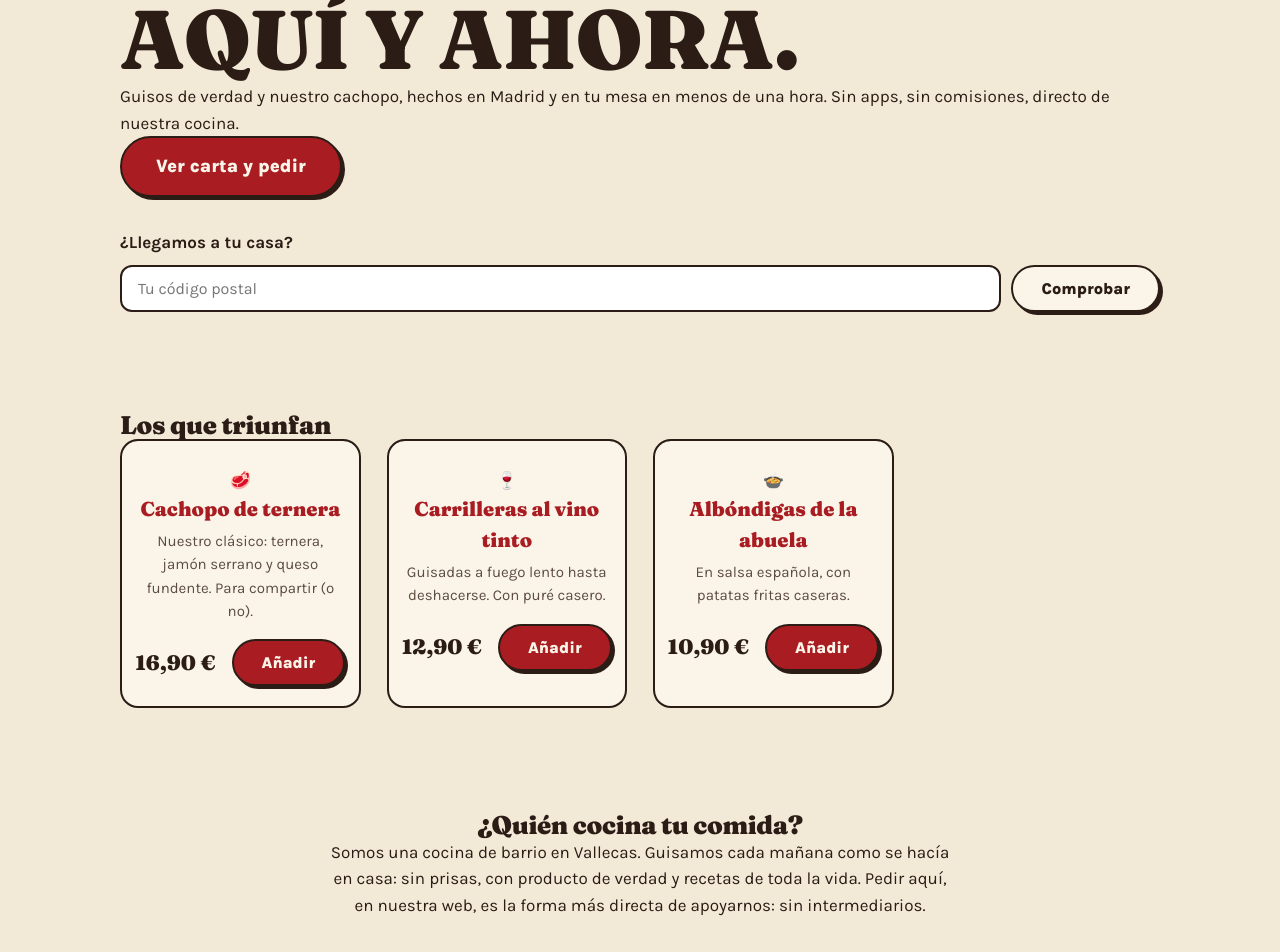
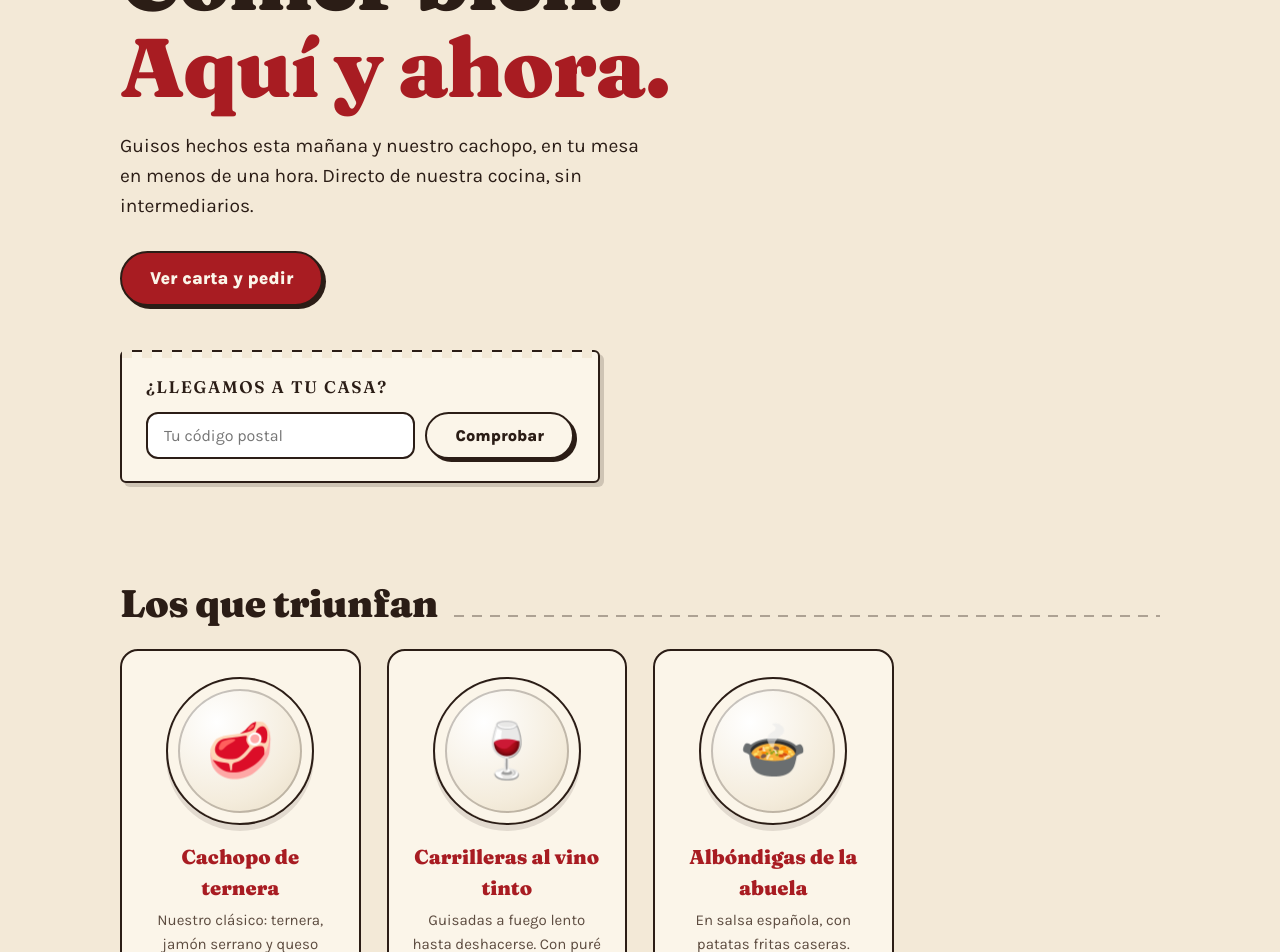
Before and after one commit to Streatlab/binagre-web, a Next.js app: page / in a window 1280 px wide. Shown: the part 320-1272 px from the top of the page. Built offline with nearby package versions, Linux system fonts and the light colour scheme.

Commit message:
design: home rediseñada — hero editorial, ticket de reparto, platos redondos

```diff
--- a/app/page.tsx
+++ b/app/page.tsx
@@ -9,48 +9,57 @@ export default function Home() {
   return (
     <main>
       <section className="hero container">
-        <span className="badge">Cocina de hogar · guisado a fuego lento</span>
-        <h1 className="display">COMER BIEN.<br />AQUÍ Y AHORA.</h1>
-        <p>
-          Guisos de verdad y nuestro cachopo, hechos en Madrid y en tu mesa en
-          menos de una hora. Sin apps, sin comisiones, directo de nuestra cocina.
+        <span className="hero-eyebrow">Cocina de barrio · Vallecas, Madrid</span>
+        <h1 className="display">
+          Comer bien.
+          <span className="rojo">Aquí y ahora.</span>
+        </h1>
+        <p className="hero-sub">
+          Guisos hechos esta mañana y nuestro cachopo, en tu mesa en menos de
+          una hora. Directo de nuestra cocina, sin intermediarios.
         </p>
-        <Link href="/carta" className="btn" style={{ fontSize: "1.15rem", padding: "14px 34px" }}>
+        <div className="hero-cta-row">
+          <Link href="/carta" className="btn" style={{ fontSize: "1.1rem" }}>
             Ver carta y pedir
           </Link>
-        <div style={{ marginTop: 32 }}>
-          <p style={{ fontWeight: 700, marginBottom: 10 }}>¿Llegamos a tu casa?</p>
+        </div>
+
+        <div className="ticket">
+          <h3>¿Llegamos a tu casa?</h3>
           <CPChecker />
         </div>
       </section>
 
       <section className="section container">
+        <div className="section-head">
           <h2 className="display">Los que triunfan</h2>
+          <span className="hilo" aria-hidden />
+        </div>
         <div className="grid">
           {destacados.map((p) => (
             <article className="card" key={p.id}>
-              <div className="card-img">{p.emoji}</div>
-              <div className="card-body">
+              <div className="plato" aria-hidden>{p.emoji}</div>
               <h3>{p.nombre}</h3>
               <p className="desc">{p.desc}</p>
               <div className="card-foot">
                 <span className="price">{fmtEur(p.precio)}</span>
                 <AddButton plato={p} />
               </div>
-              </div>
             </article>
           ))}
         </div>
       </section>
 
-      <section className="section container" style={{ textAlign: "center" }}>
+      <section className="hogar section">
+        <div className="container">
           <h2 className="display">¿Quién cocina tu comida?</h2>
-        <p style={{ maxWidth: 620, margin: "0 auto" }}>
-          Somos una cocina de barrio en Vallecas. Guisamos cada mañana como se
-          hacía en casa: sin prisas, con producto de verdad y recetas de toda la
-          vida. Pedir aquí, en nuestra web, es la forma más directa de
-          apoyarnos: sin intermediarios.
+          <p>
+            Somos una cocina de barrio en Vallecas. Guisamos cada mañana como
+            se hacía en casa: sin prisas, con producto de verdad y recetas de
+            toda la vida. Pedir aquí, en nuestra web, es la forma más directa
+            de apoyarnos.
           </p>
+        </div>
       </section>
     </main>
   );
```
Lines whose indentation alone changed are shown as unchanged.
